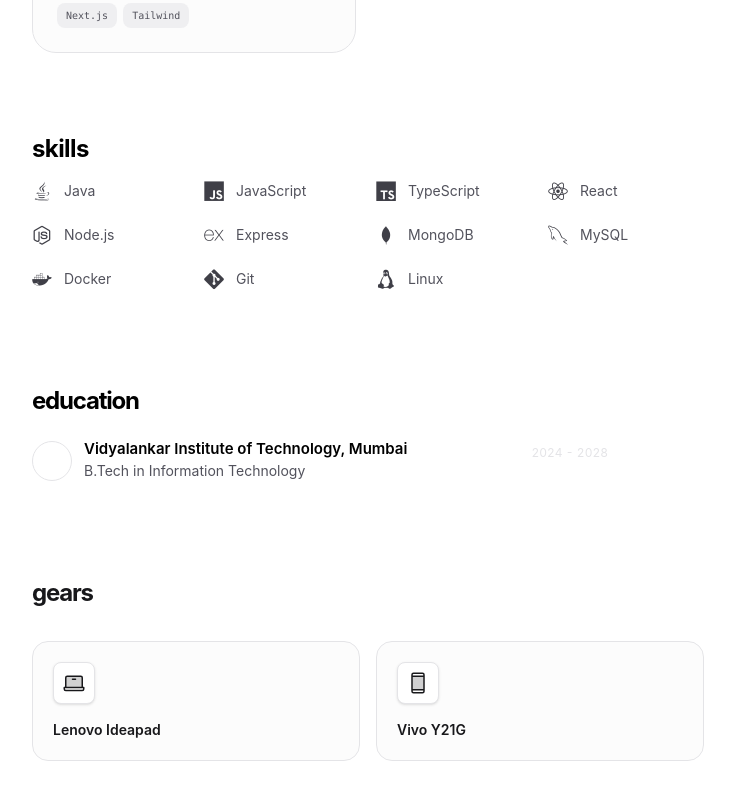
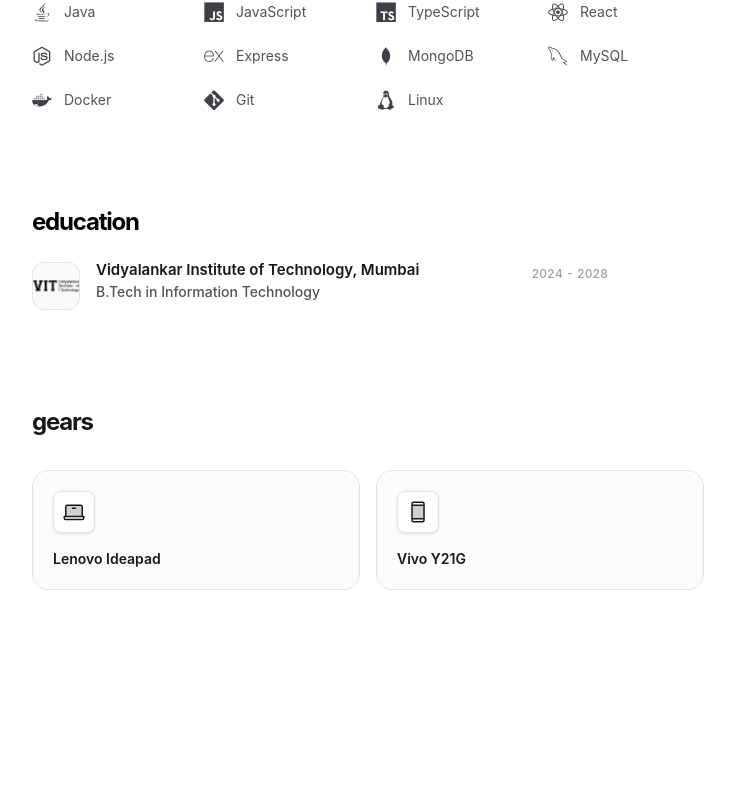
Before and after one commit to OMEE-Y/omfolio, a Next.js app: page / in a window 1280 px wide. Shown: the part 932-1732 px from the top of the page, without its empty margins (272-1007 px from the left). Built offline with nearby package versions, Linux system fonts and the light colour scheme.

Commit message:
updated UI, added gears, improved styles feat: add gears, vit-logos, and fix home page layouts

```diff
--- a/src/app/globals.css
+++ b/src/app/globals.css
@@ -1,15 +1,13 @@
 @import "tailwindcss";
+
 @tailwind base;
 @tailwind components;
 @tailwind utilities;
 
 :root {
-  --foreground-rgb: 255, 255, 255;
-  --background-start-rgb: 0, 0, 0;
-  --background-end-rgb: 0, 0, 0;
+  color-scheme: dark;
 }
 
 body {
-  background: black;
-  color: white;
+  @apply bg-white text-zinc-800 dark:bg-[#050505] dark:text-zinc-400 antialiased;
 }
--- a/src/app/page.tsx
+++ b/src/app/page.tsx
@@ -72,16 +72,16 @@ export default function Portfolio() {
             projects
           </h2>
 
-          <div className="grid grid-cols-1 sm:grid-cols-2 gap-6 mt-2">
+  <div className="grid grid-cols-1 sm:grid-cols-2 gap-6">
     <ProjectCard
       title="Prompt Bazaar"
       description="A curated marketplace for production-grade AI prompts. Features advanced filtering and copy-to-clipboard functionality."
       tags={["Next.js", "Tailwind"]}
       github="https://github.com/OMEE-Y"
       live="https://prompt-bazaar.netlify.app/"
-              image="/prompt-bazaar.png"
     />
   </div>
+
 </section>
 
         {/* Tech */}
--- a/src/components/education.tsx
+++ b/src/components/education.tsx
@@ -5,7 +5,9 @@ type EducationItem = {
   degree: string;
   duration: string;
   description?: string;
-  logo?: string; // Added logo field
+
+  lightLogo: string;
+  darkLogo: string;
 };
 
 const educationData: EducationItem[] = [
@@ -13,8 +15,8 @@ const educationData: EducationItem[] = [
     institute: "Vidyalankar Institute of Technology, Mumbai",
     degree: "B.Tech in Information Technology",
     duration: "2024 - 2028",
-    logo: "/vitlogo.png",
-
+    lightLogo: "/vit-logo-dark.png",
+    darkLogo: "/vit-logo-light.png",
   }
 ];
 
@@ -25,33 +27,36 @@ export default function EducationPage() {
         education
       </h2>
 
-      <div className="space-y-6 max-w-xl">
+      <div className="space-y-8 max-w-xl">
         {educationData.map((item, index) => (
-          <div key={index} className="flex items-start justify-between gap-4">
+          <div key={index} className="flex items-start justify-between gap-4 group">
 
-            {/* left side */}
-            <div className="flex items-start gap-3">
+            <div className="flex items-start gap-4">
 
-              {/* logo container */}
-             <div className="relative w-10 h-10 shrink-0 rounded-full bg-white dark:bg-zinc-800 border border-zinc-200 dark:border-zinc-700 overflow-hidden flex items-center justify-center p-1.5">
-  {item.logo ? (
-    <img
-      src={item.logo}
-      alt={`${item.institute} logo`}
-      className="w-full h-full object-contain"
-    />
-  ) : (
-    <span className="text-xs font-medium text-zinc-500 uppercase">
-      {item.institute.slice(0, 1)}
-    </span>
-  )}
+  <div className="relative w-12 h-12 shrink-0 rounded-xl bg-zinc-50 dark:bg-zinc-900 border border-zinc-200 dark:border-zinc-800 flex items-center justify-center overflow-hidden">
+
+
+  <img
+    src={item.lightLogo}
+    alt={`${item.institute} logo`}
+    className="absolute inset-0 w-full h-full object-contain transition-opacity duration-200 dark:opacity-0"
+  />
+
+  {/* Dark Logo */}
+  <img
+    src={item.darkLogo}
+    alt={`${item.institute} logo`}
+    className="absolute inset-0 w-full h-full object-contain opacity-0 transition-opacity duration-200 dark:opacity-100"
+  />
+
 </div>
+
               {/* text content */}
               <div className="space-y-1">
-                <p className="text-[15px] font-semibold text-black dark:text-white leading-none">
+                <p className="text-[15px] font-semibold text-zinc-900 dark:text-zinc-100 leading-none">
                   {item.institute}
                 </p>
-                <p className="text-[14px] text-zinc-600 dark:text-zinc-400">
+                <p className="text-[14px] text-zinc-600 dark:text-zinc-400 font-medium">
                   {item.degree}
                 </p>
                 {item.description && (
@@ -62,10 +67,9 @@ export default function EducationPage() {
               </div>
             </div>
 
-            {/* right side */}
-          <div className="text-xs tabular-nums text-zinc-200 whitespace-nowrap pt-1">
-  {item.duration}
-</div>
+            <div className="text-xs font-medium tabular-nums text-zinc-400 dark:text-zinc-500 whitespace-nowrap pt-1">
+              {item.duration}
+            </div>
 
           </div>
         ))}
```
Also changed, not shown: public/vit-logo-dark.png (added), public/vit-logo-light.png (renamed from public/vitlogo.png). Lines whose indentation alone changed are shown as unchanged.
